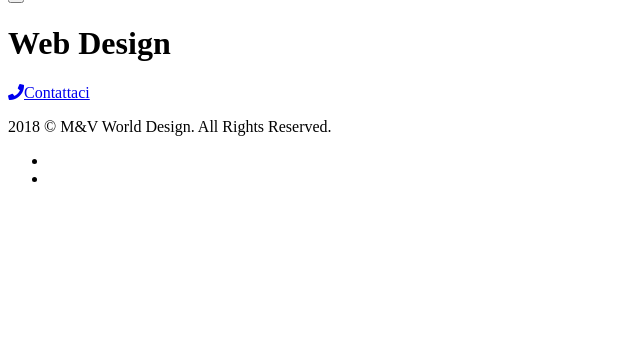
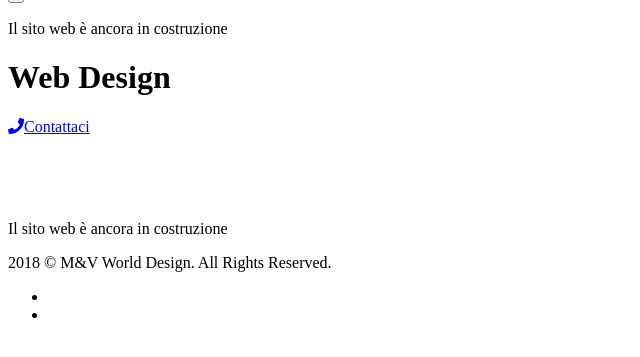
Before and after one commit to mattiange/mvworldesign, a Yii app: template frontend/views/site/web.php in a window 1280 px wide. Shown: the part 22-379 px from the top of the page, without its empty margins (0-640 px from the left). Run offline with PHP 8.4 and a stand-in for Yii, Linux system fonts and the light colour scheme; the template is opened without the code that fills it, so the values that code supplies are empty; some libraries are stand-ins or nearby versions.

Commit message:
Added messages

```diff
--- a/frontend/views/layouts/main.php
+++ b/frontend/views/layouts/main.php
@@ -134,6 +134,9 @@ foreach ($mainmenu as $k_mn => $v_mn){
     </header>
 
     <div id="content_wrapper">
+        <p class="alert alert-info">
+            <?= Yii::t('app', 'Il sito web è ancora in costruzione'); ?>
+        </p>
         <div class="breadcrumbs">
             <?= Breadcrumbs::widget([
                 'links' => isset($this->params['breadcrumbs']) ? $this->params['breadcrumbs'] : [],
@@ -149,6 +152,10 @@ foreach ($mainmenu as $k_mn => $v_mn){
             </div>
         </a>
         <?php //End contact us button ?>
+        <p>&nbsp;</p><p>&nbsp;</p>
+        <p class="alert alert-info">
+            <?= Yii::t('app', 'Il sito web è ancora in costruzione'); ?>
+        </p>
     </div>
 
     <footer id="footer">
```
